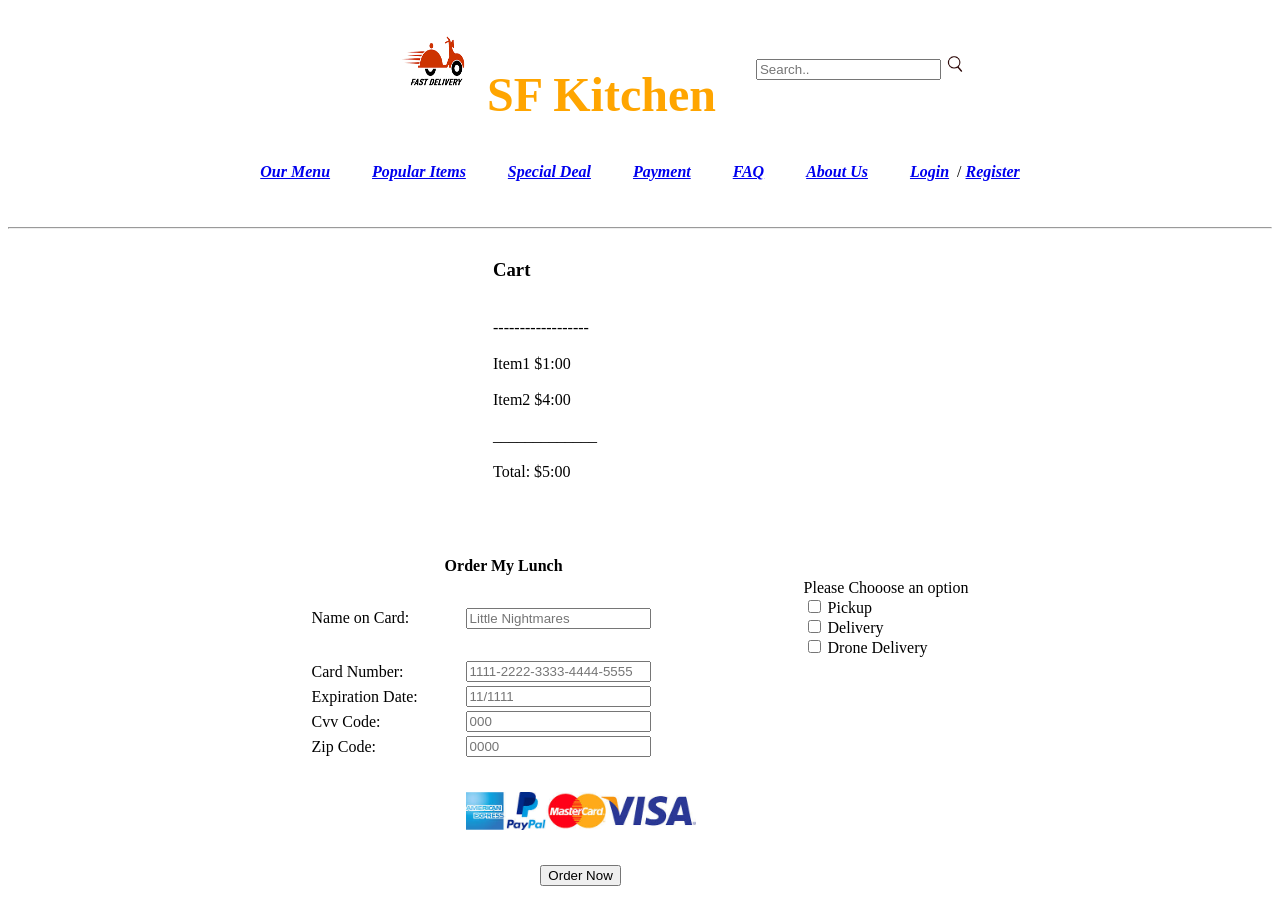
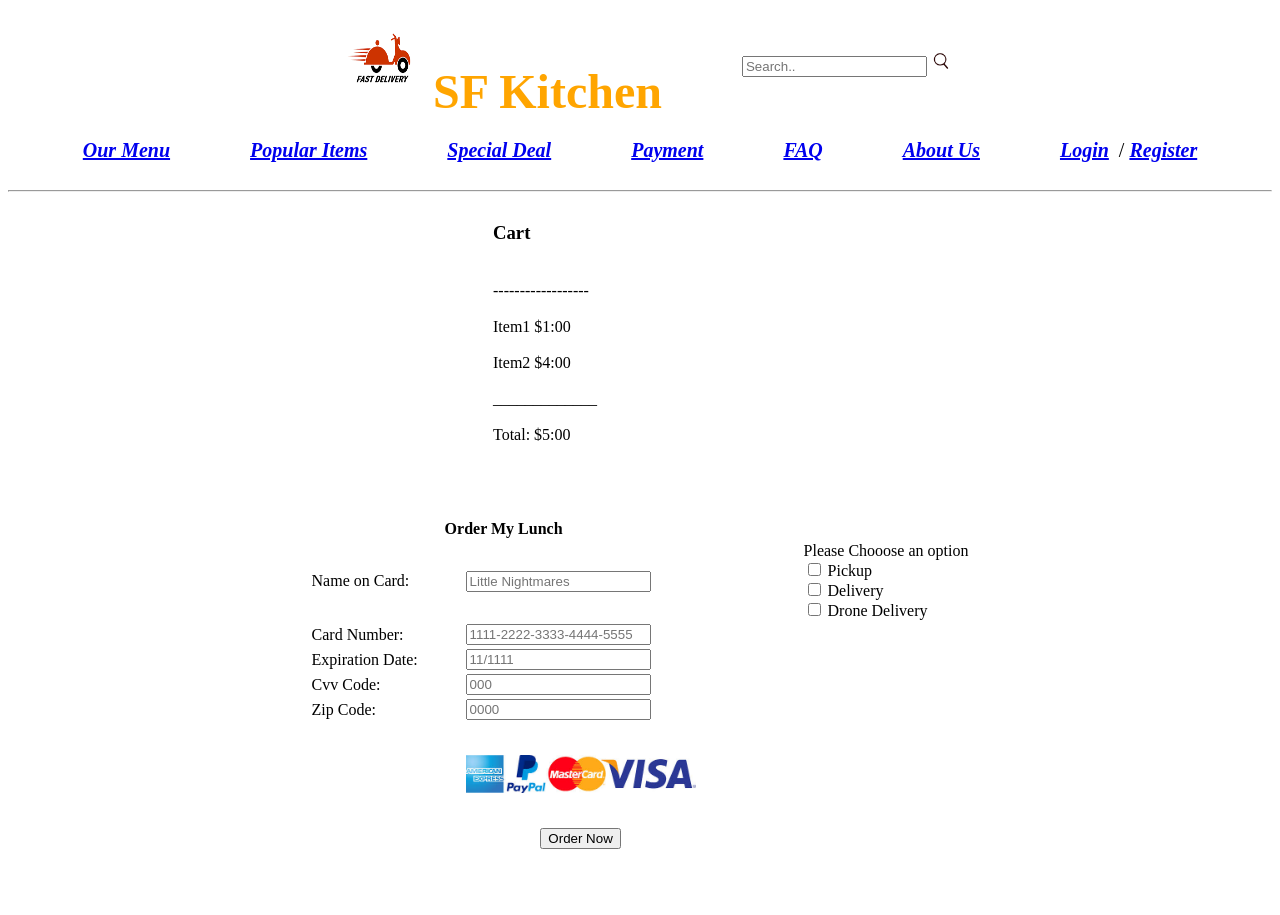
Before and after one commit to ThienTheCreator/CSC-317-group-project, a plain HTML site: page storefront/html/order.html in a window 1280 px wide. After the commit the page ends 878 px from the top, so only its background shows below. Drawn offline with Linux system fonts and the light colour scheme.

Commit message:
Edited the menu for all html files

```diff
--- a/storefront/html/mystyle.css
+++ b/storefront/css/mystyle.css
@@ -1,5 +1,34 @@
 body {
   background-color: white;
+}
+
+.navBar{
+
+}
+
+.navBar div{
+	background: white;
+}
+
+.logo{
+	display: flex;
+	justify-content: center;
+	align-items: center;
+}
+
+.logo > div{
+	padding: 0px 40px 0px 40px;
+}
+
+.links{
+	display: flex;
+	justify-content: center;
+	align-items: center;
+}
+
+.links > div{
+	font-size: 20px;
+	padding: 0px 40px 0px 40px;
 }
 
 h1 {
@@ -35,34 +64,16 @@ h1 {
 	text-align: right;
 	vertical-align: bottom;
 }
-.item2{
-	grid-column: 2;
-}
-.item3{
-	padding-left: 20px;
-	display: flex;
-	align-items: center;
-	height: 100%;
-}
-.item4{
-	display: flex;
-	grid-column: 2;
-	justify-content: center;
-	align-items: center;
-}
 
-.item4 div{
-	padding: 10px;
-}
+.slider-holder
+        {
 
- .slider-holder
-        {
             width: 800px;
             height: 400px;
             background-color: yellow;
             margin-left: auto;
             margin-right: auto;
-            margin-top: 0px;
+            margin-top: 120px;
             text-align: center;
             overflow: hidden;
         }
@@ -109,7 +120,7 @@ h1 {
         .button-holder
         {
             position: relative;
-            top: -20px;
+            top: -19px;
         }
 
         .slider-change
@@ -120,3 +131,20 @@ h1 {
             border-radius: 5px;
             background-color: brown;
         }
+
+.item3{
+	padding-left: 20px;
+	display: flex;
+	align-items: center;
+	height: 100%;
+}
+.item4{
+	display: flex;
+	grid-column: 2;
+	justify-content: center;
+	align-items: center;
+}
+
+.item4 div{
+	padding: 10px;
+}
--- a/storefront/html/order.html
+++ b/storefront/html/order.html
@@ -3,21 +3,18 @@
 	<head>
 		<meta charset="utf-8">
 		<title>Payment</title>
+		<link rel="stylesheet" type="text/css" href="../css/mystyle.css">
 	</head>
 	<body>
-		<table border="0" width="100%" height cellpadding="0" cellspacing="0" bgcolor="ffffffff">
-			<tr>
-				<td>
-					<header>
+		<header class="navBar">
 			<center>
-							<table>
-								<tr>
-									<td> &emsp;&emsp;&emsp;&emsp;
+				<div class="logo">
+						<div>
 							<a href="index.html">
-										<img src="img/logo.png" alt="logo" height="100px" width="100px"></a>
-										<b><font size=10px color="orange">SF Kitchen</font></b>
-									</td>
-									<td> &emsp;&emsp;
+							<img id="scotter" src="img/logo.png" alt="logo" height="100px" width="100px"></a><b>
+							<font size=10px color="orange">SF Kitchen</font></b>
+						</div>
+						<div>
 							<label for="search"></label>
 										<input list="searches" id="search" name="search" placeholder="Search..">
 											<datalist id="searches">
@@ -31,45 +28,40 @@
 												<option value="Register">
 											</datalist>
 							<img src="img/1024px-Search_Icon.svg.png" alt="" width="20px" height="20px">
-									</td>
-								</tr>
-							</table>
+						</div>
+				</div>
 			</center>
-						<table border="0" align="center" bgcolor="white" cellpadding="20">
-							<tr>
-								<td valign="top" align=center>
+						<div class="links">
+							<div>
 									<p><a href="menu.html"><b><i>Our Menu</i></b></a></p>
-								</td>
-								<td valign="top" align=center>
+							</div>
+							<div>
+
 									<p><a href="popular.html"><b><i>Popular Items</i></b></a></p>
-								</td>
-								<td valign="top" align="center">
+							</div>
+							<div>
 									<p><a href="specials.html"><b><i>Special Deal</i></b></a></p>
-								</td>
-								<td valign="top" align="center">
+							</div>
+							<div>
 									<p><a href="order.html"><b><i>Payment</i></b></a></p>
-								</td>
-								<td valign="top" align="center">
+							</div>
+							<div>
 									<p><a href="faq.html"><b><i>FAQ</i></b></a></p>
-								</td>
-								<td valign="top" align="center">
+							</div>
+							<div>
 									<p><a href="aboutUs.html"><b><i>About Us</i></b></a></p>
-								</td>
-								<td valign="top" align="center">
+							</div>
+							<div>
 									<p>
 										<a href="login.html"><b><i>Login</i></b></a>
 										<nobr>&nbsp/</nobr>
 										<a href="register.html"><b><i>Register</i></b></a>
 									</p>
-								</td>
-							</tr>
-						</table>
+							</div>
+						</div>
 		</header>
 		<hr>
 		</hr>
-				</td>
-			</tr>
-		</table>
 		<center>
 		<table border=0 width="300">
 		<tr>
```
Also changed, not shown: storefront/html/aboutUs.html (+28 -34 lines), storefront/html/faq.html (+28 -34 lines), storefront/html/index.html (+25 -29 lines), storefront/html/login.html (+28 -34 lines), storefront/html/menu.html (+27 -29 lines), storefront/html/popular.html (+27 -28 lines), storefront/html/register.html (+28 -30 lines), storefront/html/specials.html (+28 -31 lines), storefront/html/img/Advertisement.png (added). Lines whose indentation alone changed are shown as unchanged.
